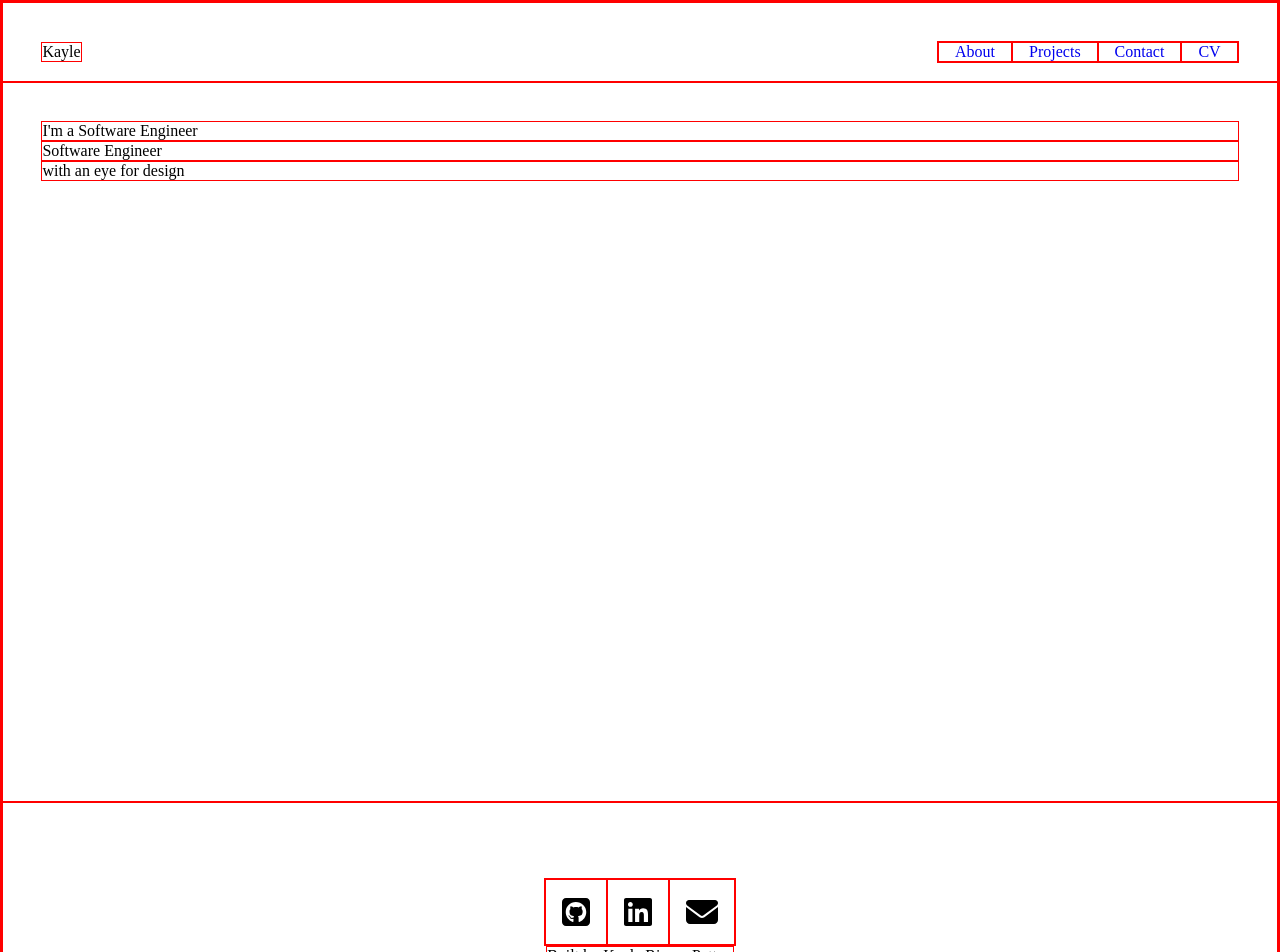
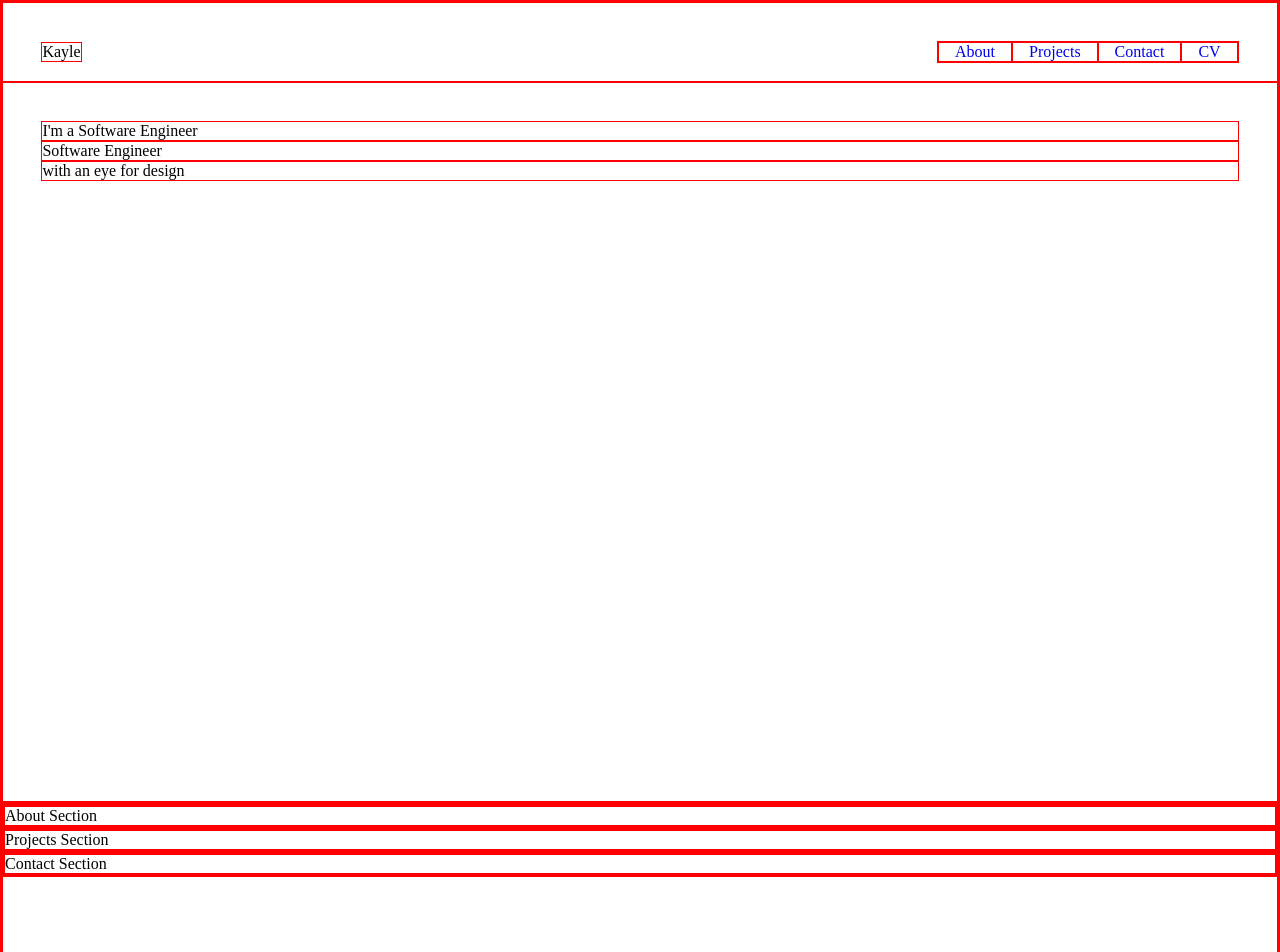
Before and after one commit to kayleriegerpatton/portfolio, a React app: page / in a window 1280 px wide. Shown: the top 952 px of the page. Built offline with nearby package versions, Linux system fonts and the light colour scheme.

Commit message:
setup additional sections

```diff
--- a/src/App.css
+++ b/src/App.css
@@ -1,3 +1,11 @@
+:root {
+	--dark-purple: #120e2bff;
+	--tropical-indigo: #9683ecff;
+	--periwinkle: #c5b8ffff;
+	--black-olive: #36392eff;
+	--jonquil: #f0c808ff;
+}
+
 * {
 	border: 1px solid red;
 	box-sizing: border-box;
--- a/src/App.jsx
+++ b/src/App.jsx
@@ -3,6 +3,9 @@ import Header from './components/Header';
 import './App.css';
 import Hero from './components/Hero';
 import Footer from './components/Footer';
+import AboutSection from './components/AboutSection';
+import ProjectsSection from './components/ProjectsSection';
+import ContactSection from './components/ContactSection';
 
 // TODO: change window location to hash
 function locationHashChanged() {
@@ -26,6 +29,11 @@ function App() {
 		<>
 			<Header />
 			<Hero />
+			<main>
+				<AboutSection />
+				<ProjectsSection />
+				<ContactSection />
+			</main>
 			<Footer />
 		</>
 	);
--- /dev/null
+++ b/src/components/AboutSection.jsx
@@ -0,0 +1,11 @@
+import React from 'react';
+
+function AboutSection() {
+	return (
+		<section>
+			<hr />
+			<p>About Section</p>
+		</section>
+	);
+}
+export default AboutSection;
--- /dev/null
+++ b/src/components/ContactSection.jsx
@@ -0,0 +1,11 @@
+import React from 'react';
+
+function ContactSection() {
+	return (
+		<section>
+			<hr />
+			<p>Contact Section</p>
+		</section>
+	);
+}
+export default ContactSection;
--- /dev/null
+++ b/src/components/ProjectsSection.jsx
@@ -0,0 +1,11 @@
+import React from 'react';
+
+function ProjectsSection() {
+	return (
+		<section>
+			<hr />
+			<p>Projects Section</p>
+		</section>
+	);
+}
+export default ProjectsSection;
```
